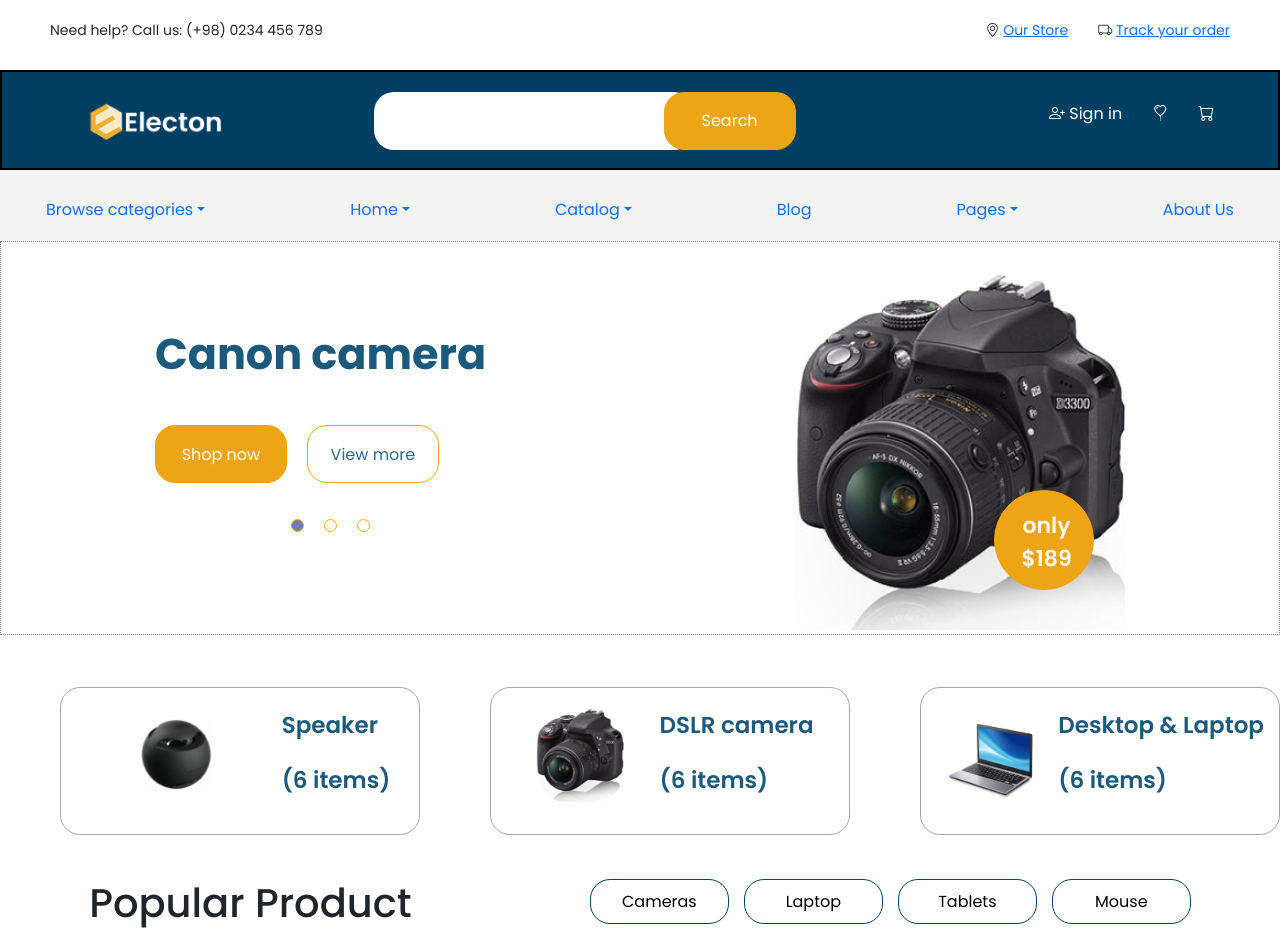
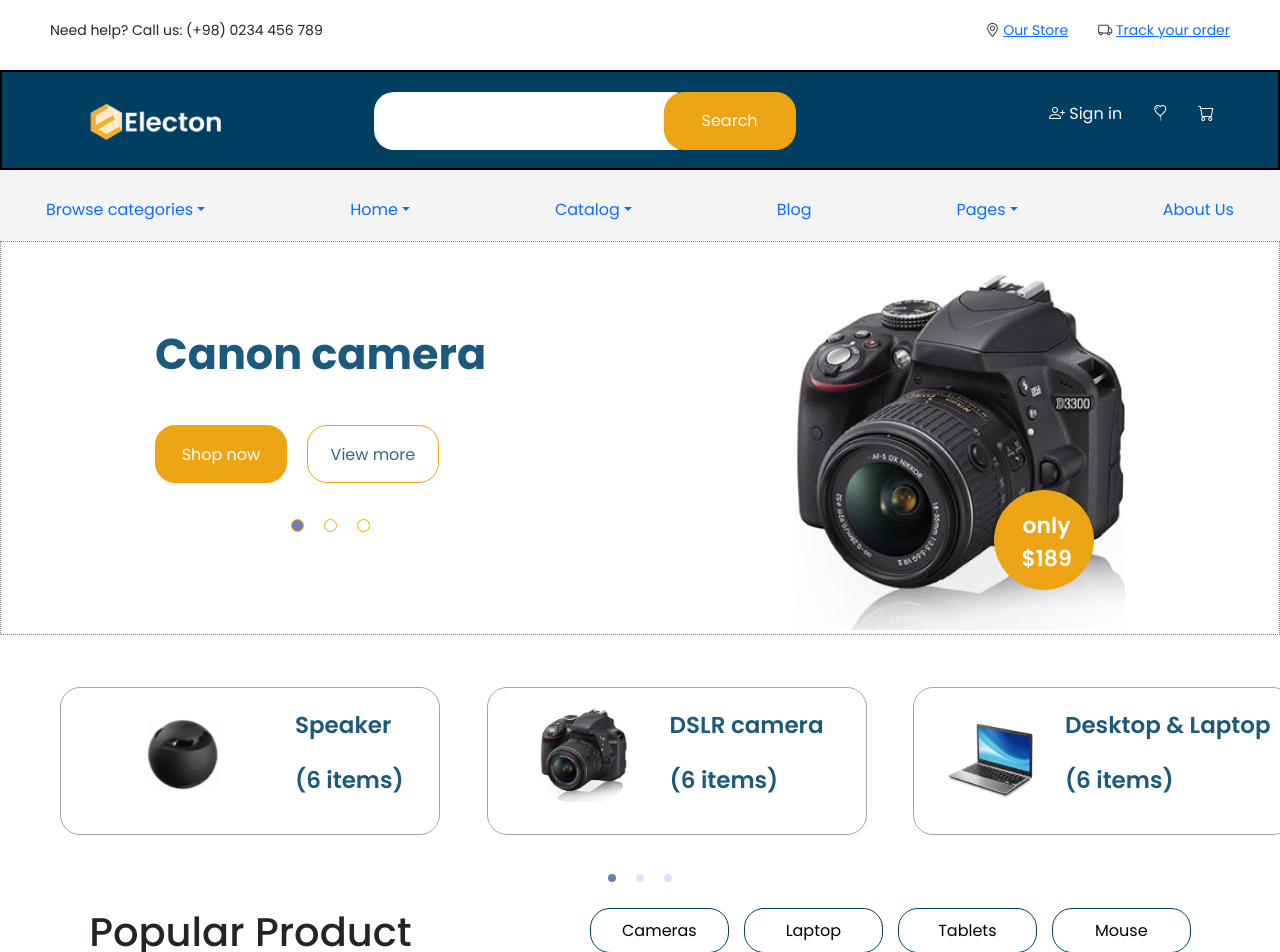
Before and after one commit to Tuvshin2635/Electron-website, a React (Create React App) app in the folder electron-project/: page / in a window 1280 px wide. Shown: the top 952 px of the page. Built offline with nearby package versions, Linux system fonts and the light colour scheme; a web font is replaced by a local one.

Commit message:
ecommerce done

```diff
--- a/electron-project/src/App.css
+++ b/electron-project/src/App.css
@@ -135,11 +135,6 @@
 
 /* small banner heseg */
 
-.smallBanner {
-  background-color: gold;
-  width: 500px;
-}
-
 .head-advertisment .alice-carousel__dots {
   width: 120px;
   position: absolute;
@@ -155,14 +150,14 @@
 }
 
 /* second head banner css */
+#smallBannerSlider {
+  display: flex;
+  border:  2px solid red;
+}
 
 .secondHeader {
   display: flex;
   justify-content: space-evenly;
-  /* flex-flow: wrap; */
-  /* flex-wrap: wrap; */
-  /* background-color: #eda415; */
-  /* gap: 20px; */
   width: 380px;
   height: 148px;
   border: 1px solid #a5a5a5;
@@ -171,16 +166,10 @@
   margin-left: 60px;
 }
 
-.taslax {
-  background-color: red;
-}
-
 .secondHeader img {
-  /* width: 154px; */
   height: 94px;
   margin: 20px 0px 0px 10px;
   border-radius: 30px;
-  /* border: 1px solid #A5A5A5; */
 }
 
 .secondHeadTitle h1 {
@@ -197,7 +186,6 @@
   justify-content: space-evenly;
   width: 1440px;
   height: 230px;
-  /* border: 3px solid black; */
 }
 
 .alice-carousel__next-btn-item span {
@@ -232,7 +220,6 @@
 /* Popular product bar parts */
 
 .productBar button {
-  /* cursor: pointer; */
   background-color: white;
   justify-content: center;
   align-items: center;
@@ -332,7 +319,6 @@
   align-items: center;
   padding: 0px;
   gap: 62px;
-  /* position: absolute; */
   width: 803px;
   height: 505px;
   left: 51px;
@@ -368,7 +354,6 @@
   align-items: center;
   padding: 0px 0px 0px 25.572px;
   gap: 4.92px;
-  /* isolation: isolate; */
   width: 204.58px;
   height: 60px;
   background: #87bcd9;
@@ -382,10 +367,8 @@
   align-items: center;
   padding: 0px;
   gap: 15.84px;
-  /* position: absolute; */
   width: 493px;
   height: 241px;
-  /* left: 886px; */
   border: 0.983537px solid #b6b6b6;
   border-radius: 19.6707px;
   margin-top: 95px;
@@ -402,18 +385,14 @@
 }
 
 .footPro002 {
-  /* margin-top: 355px; */
   display: flex;
-  /* gap: 10px; */
   justify-content: space-evenly;
   justify-content: center;
   align-items: center;
   padding: 0px;
   gap: 15.84px;
-  /* position: absolute; */
   width: 493px;
   height: 241px;
-  /* left: 886px; */
   border: 0.983537px solid #b6b6b6;
   border-radius: 19.6707px;
 }
@@ -482,27 +461,10 @@
 
 /* Client comment parts  */
 
-.comment {
-  /* display: flex;
-  flex-direction: row;
-  justify-content: center;
-  align-items: center;
-  padding: 0px;
-  gap: 10px;
-  margin-top: 30px; */
-  /* position: absolute; */
-  /* width: 1318.37px; */
-  /* height: 242.1px; */
-  /* left: 61px; */
-  /* top: 3113px; */
-}
-
 .commentNameAvatar {
   display: flex;
   align-items: center;
   justify-content: center;
-  /* width: 100.02px; */
-  /* height: 100.02px; */
   gap: 40px;
 }
 
@@ -555,12 +517,6 @@
   color: red;
   background-color: transparent;
   background-color: #eda415;
-  /* color: #EDA415; */
-  /* background-color: #EDA415; */
-}
-
-.CommentClientDot .alice-carousel__dots li:active {
-  /* background-color: #EDA415; */
 }
 
 .alice-carousel__dots-item:not(.__custom):hover,
@@ -578,9 +534,6 @@
   gap: 55.3px;
   width: 1317px;
   height: 136px;
-  /* left: 60px; */
-  /* top: 3476px; */
-
   background: #e2f4ff;
 }
 
@@ -616,7 +569,6 @@
   display: flex;
   margin-top: 30px;
   margin-left: 60px;
-  /* margin-bottom: 0px; */
 }
 
 .latestText h1 {
--- a/electron-project/src/App.js
+++ b/electron-project/src/App.js
@@ -27,9 +27,7 @@
       <div className="head-advertisment">
         <HeadAdvertisment />
       </div>
-      <div className="secondHead2">
         <SecondHead />
-      </div>
       <div className="popularProduct">
         <div>
           {" "}
--- a/electron-project/src/Components/SecondHead.js
+++ b/electron-project/src/Components/SecondHead.js
@@ -4,25 +4,23 @@
 
 function SecondHead() {
   const headadverTwo = bannerList.map((data) => {
-    const nextData = data.products.map((d) => {
-      return (
+    return (
         <div className="secondHeader">
-          <img className="secondHeadImg" src={d.image} />
+          <img className="secondHeadImg" src={data.image} />
           <div className="secondHeadTitle">
-            <h1> {d.title} </h1>
-            <h1> {d.description} </h1>
+            <h1> {data.title} </h1>
+            <h1> {data.description} </h1>
           </div>
-        </div>
-      );
-    });
-    return nextData;
+      </div>
+    );
   });
   return (
-    <AliceCarousel className="taslax"
-      disableDotsControls="true"
+    <AliceCarousel
+      id="smallBannerSlider"
       responsive={{
-        100: { items: 1 },
-      }} >
+        1024: { items: 3 },
+      }}
+    >
       {headadverTwo}
     </AliceCarousel>
   );
--- a/electron-project/src/Data/Banners.js
+++ b/electron-project/src/Data/Banners.js
@@ -1,6 +1,4 @@
-export const bannerList = [{
-    products:
-        [
+export const bannerList = [
             {
                 title: "Speaker",
                 image: "images/bannerphoto01.jpg",
@@ -16,33 +14,27 @@
                 image: "images/bannerphoto02.jpg",
                 description: "(6 items)",
             },
-            // {
-            //   title: "DSLR camera",
-            //   image: "images/product01.jpg",
-            //   description: "(6 items)",
-            // },
-            // {
-            //   title: "DSLR camera",
-            //   image: "images/product02.jpg",
-            //   description: "(6 items)",
-            // },
-            // {
-            //   title: "Desktop & Laptop",
-            //   image: "images/product03.jpg",
-            //   description: "(6 items)",
-            // },
-            // {
-            //   title: "DSLR camera",
-            //   image: "images/product04.jpg",
-            //   description: "(6 items)",
-            // },
+            {
+              title: "DSLR camera",
+              image: "images/product01.jpg",
+              description: "(6 items)",
+            },
+            {
+              title: "DSLR camera",
+              image: "images/product02.jpg",
+              description: "(6 items)",
+            },
+            {
+              title: "Desktop & Laptop",
+              image: "images/product03.jpg",
+              description: "(6 items)",
+            },
+            {
+              title: "DSLR camera",
+              image: "images/product04.jpg",
+              description: "(6 items)",
+            },
         ]
-}
-
-
-
-];
-
 export const hero = [
     {
         img: "images/bannerphoto00.jpg",
```
